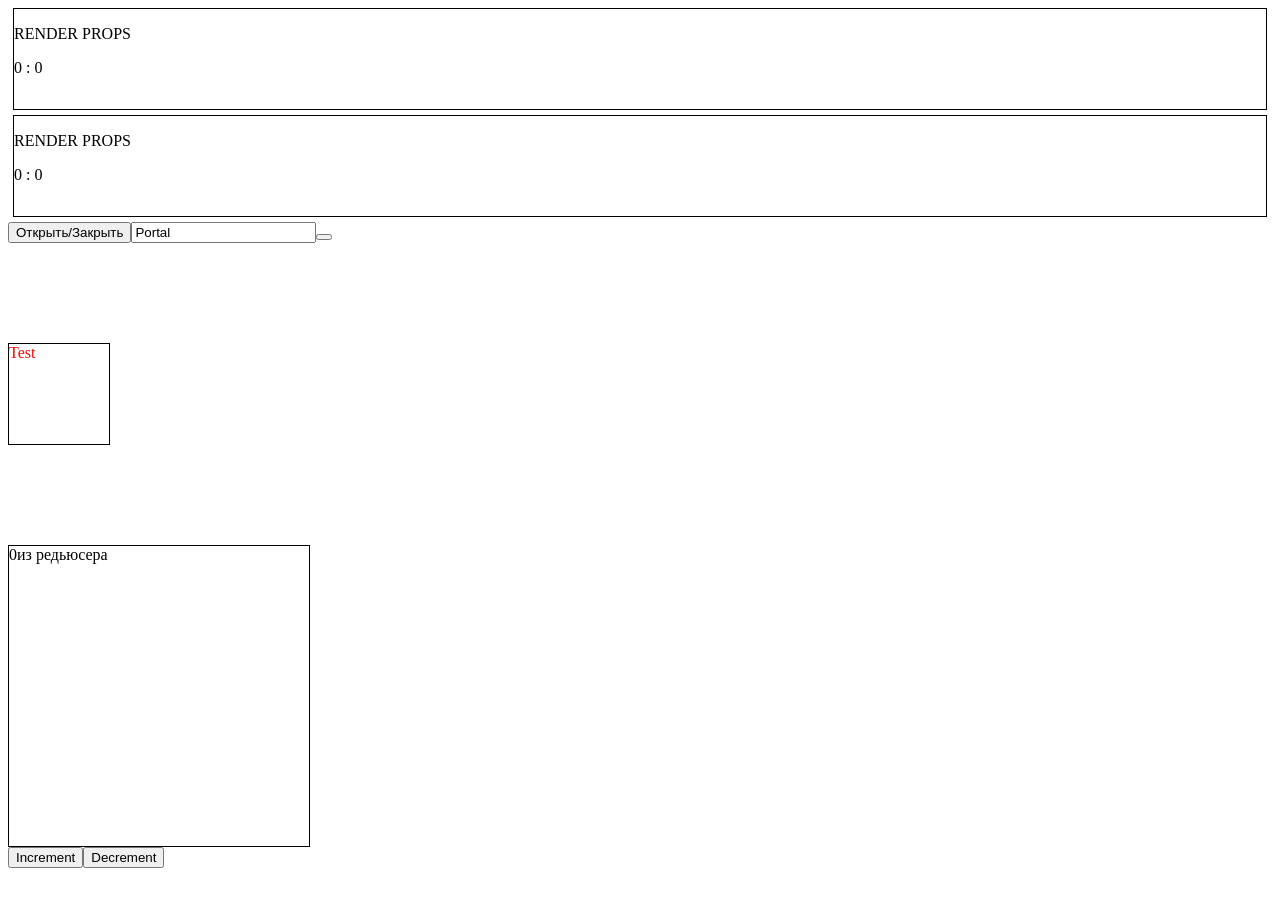
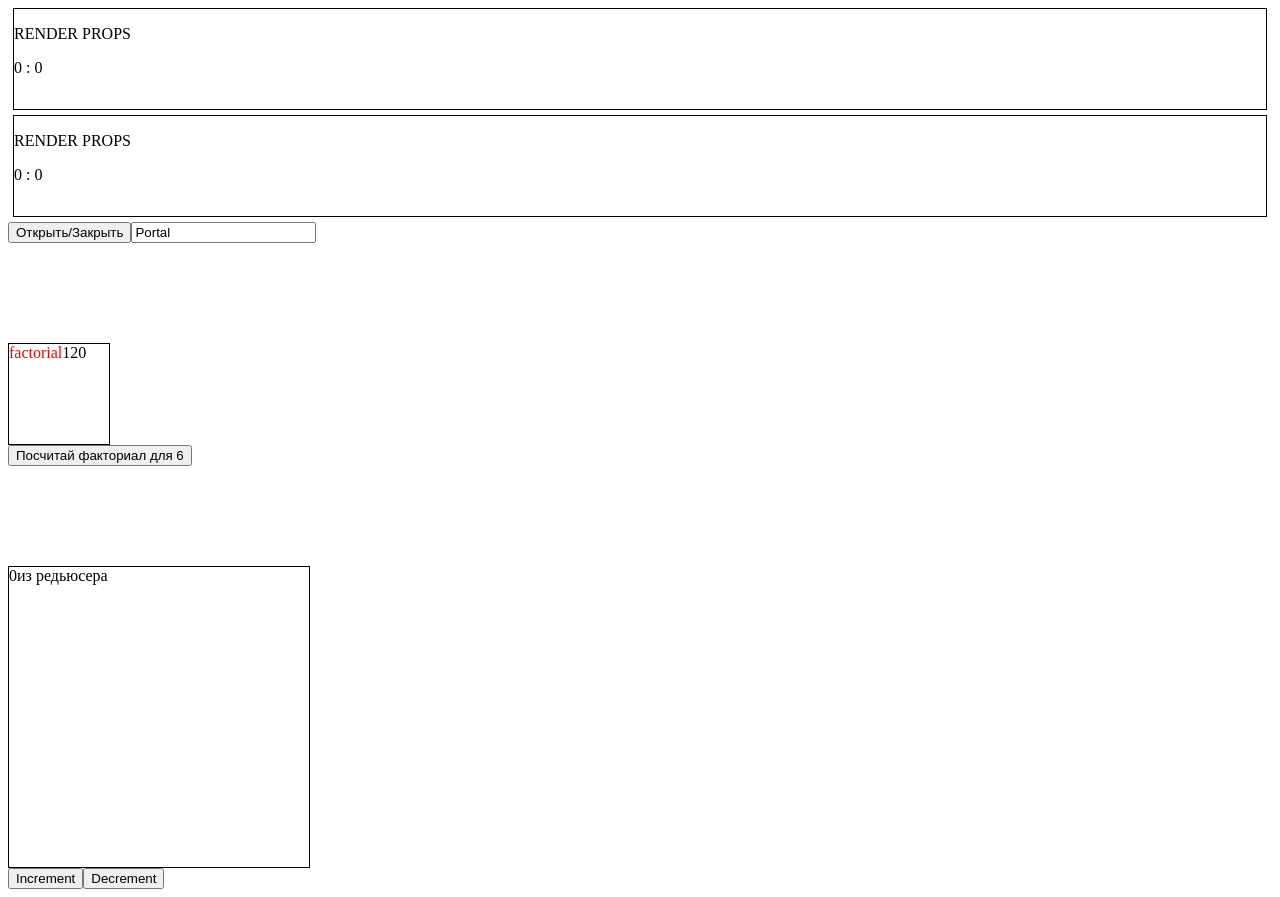
Before and after one commit to Alextwixmen/portal, a React (Create React App) app: page / in a window 1280 px wide. Before the commit the page ends 876 px from the top, so only its background shows below. Built offline with nearby package versions, Linux system fonts and the light colour scheme.

Commit message:
useCallback

```diff
--- a/src/App.js
+++ b/src/App.js
@@ -1,4 +1,4 @@
-import { useState } from 'react';
+import { useCallback, useState } from 'react';
 import styles from './app.module.css';
 import Modal from './Modal';
 import Mouse from './Mouse';
@@ -9,6 +9,13 @@ import ReducerCounter from './ReducerCounter';
 export const App = () => {
   const [open, setOpen] = useState(false);
   const [text, setText] = useState('Portal');
+  const [factorialNumber, changeFactorialNumber] = useState(5);
+  function withoutUseCallback() {
+    console.log('zopa');
+  }
+  const withUseCallBack = useCallback(() => {
+    return withoutUseCallback();
+  }, []);
   return (
     <>
       <Card />
@@ -18,7 +25,13 @@ export const App = () => {
       <input value={text} onChange={(e) => setText(e.target.value)}></input>
       <Modal open={open} onClose={() => setOpen(false)} text={text}></Modal>
       {/* <Square /> */}
-      <TestEffect />
+      <TestEffect
+        factorialNumber={factorialNumber}
+        myCallback={withUseCallBack}
+      />
+      <button onClick={() => changeFactorialNumber(6)}>
+        Посчитай факториал для 6
+      </button>
       <ReducerCounter />
     </>
   );
--- a/src/testEffect.js
+++ b/src/testEffect.js
@@ -1,4 +1,4 @@
-import React, { useEffect } from 'react';
+import React, { useCallback, useEffect, useMemo } from 'react';
 import { useState } from 'react';
 const styles = {
   width: '100px',
@@ -6,31 +6,33 @@ const styles = {
   border: '1px solid black',
   marginTop: '100px',
 };
-function test() {
-  return 'red';
-}
 const TestEffect = (props) => {
-  console.log('вызывали тест еффект');
-  const [color, changeColor] = useState(test());
-  function changePls() {
-    let myColor = color === 'red' ? 'blue' : 'red';
-    changeColor(myColor);
-  }
-  useEffect(() => {
-    console.log(color);
-    return () => {
-      console.log('willUnmount and color ===', color);
-    };
-  });
+  console.log('вызывали TestEffect');
+  //const factorialNumber = factorial(props.factorialNumber); //если делать так, то на каждый ререндер этого компонента(допустим, по причине ререндера родителя) у нас будет вызываться снова тяжелая функция factorial и считать число, даже если оно не изменилось после этого вычисления
 
+  const factorialNumber = useMemo(
+    () => factorial(props.factorialNumber),
+    [props.factorialNumber]
+  );
   return (
     <>
-      <button onClick={() => changePls()}></button>
-      <div style={{ ...styles }}>
-        <span style={{ color: color }}>Test</span>
+      <div style={styles}>
+        <span style={{ color: 'red' }}>factorial</span>
+        <span>{factorialNumber}</span>
       </div>
     </>
   );
 };
 
-export default React.memo(TestEffect);
+export default React.memo(TestEffect); //так делаем для того, чтоб предотвратить ререндер всего компонена целиком, в данном случае это бы тоже решило проблему с перевычислением факториала, но для примера через useMemo
+// export default TestEffect;
+function factorial(n) {
+  console.log('вызвали факторил');
+  if (n < 0) {
+    console.error('factorial вызван с неверным значением n');
+  } else if (n === 0) {
+    return 1;
+  } else {
+    return n * factorial(n - 1);
+  }
+}
```
